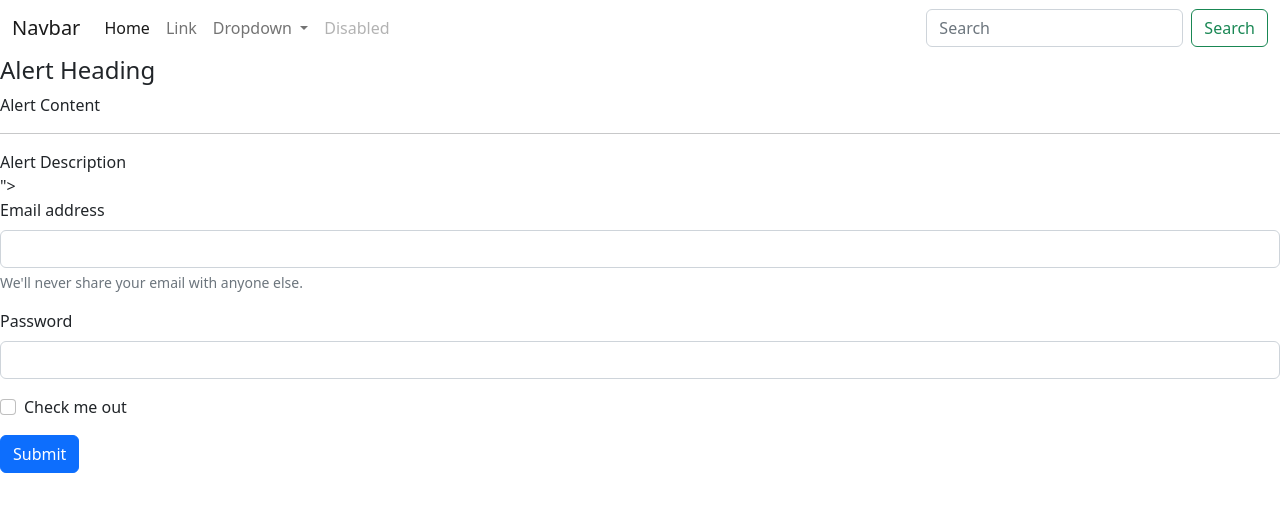
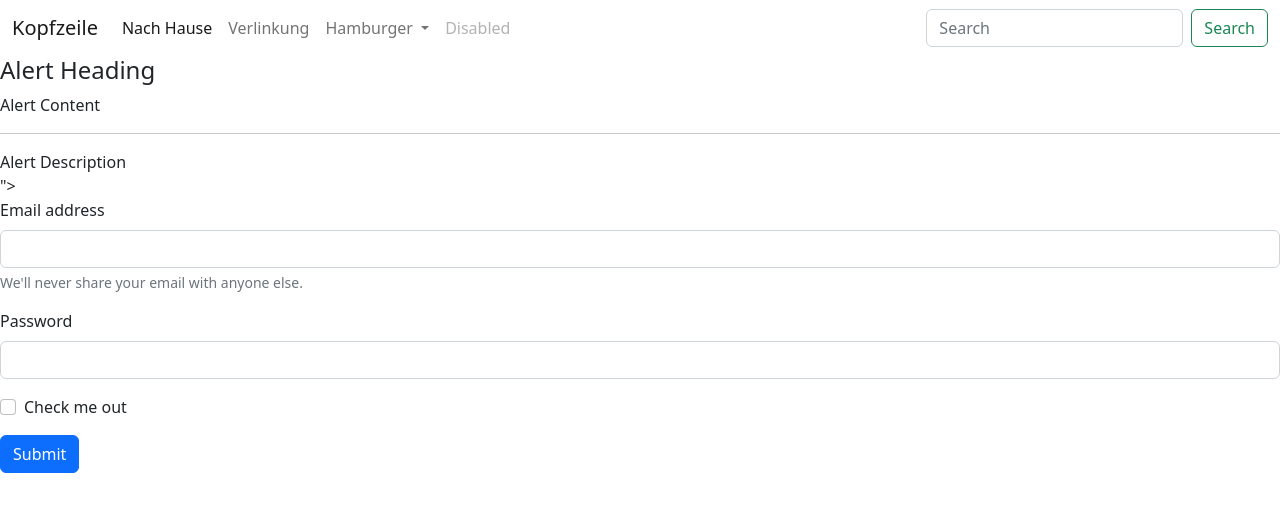
Before and after one commit to dmer13/git2202, a plain HTML site: page index.html in a window 1280 px wide. Drawn offline with nearby package versions, Linux system fonts and the light colour scheme.

Commit message:
navebare text

```diff
--- a/index.html
+++ b/index.html
@@ -18,25 +18,25 @@
     <!-- place navbar here -->
     <nav class="navbar navbar-expand-lg bg-body-tertiary">
         <div class="container-fluid">
-          <a class="navbar-brand" href="#">Navbar</a>
+          <a class="navbar-brand" href="#">Kopfzeile</a>
           <button class="navbar-toggler" type="button" data-bs-toggle="collapse" data-bs-target="#navbarSupportedContent" aria-controls="navbarSupportedContent" aria-expanded="false" aria-label="Toggle navigation">
             <span class="navbar-toggler-icon"></span>
           </button>
           <div class="collapse navbar-collapse" id="navbarSupportedContent">
             <ul class="navbar-nav me-auto mb-2 mb-lg-0">
               <li class="nav-item">
-                <a class="nav-link active" aria-current="page" href="#">Home</a>
+                <a class="nav-link active" aria-current="page" href="#">Nach Hause</a>
               </li>
               <li class="nav-item">
-                <a class="nav-link" href="#">Link</a>
+                <a class="nav-link" href="#">Verlinkung</a>
               </li>
               <li class="nav-item dropdown">
                 <a class="nav-link dropdown-toggle" href="#" role="button" data-bs-toggle="dropdown" aria-expanded="false">
-                  Dropdown
+                  Hamburger
                 </a>
                 <ul class="dropdown-menu">
-                  <li><a class="dropdown-item" href="#">Action</a></li>
-                  <li><a class="dropdown-item" href="#">Another action</a></li>
+                  <li><a class="dropdown-item" href="#">Aktion</a></li>
+                  <li><a class="dropdown-item" href="#">Andere Aktion</a></li>
                   <li><hr class="dropdown-divider"></li>
                   <li><a class="dropdown-item" href="#">Something else here</a></li>
                 </ul>
```
